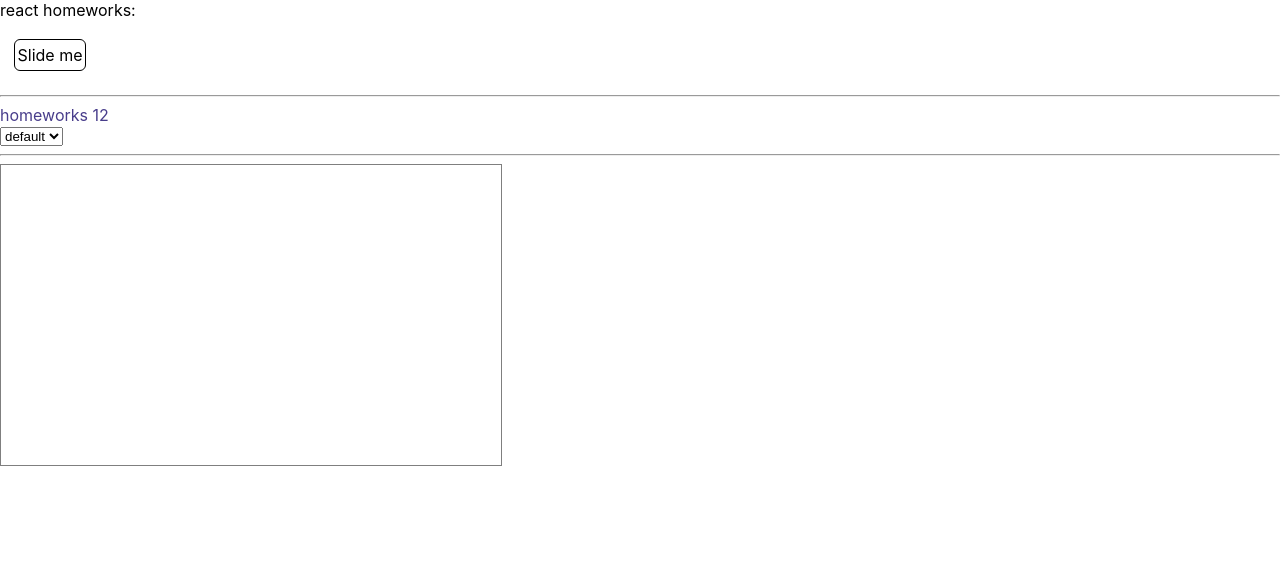
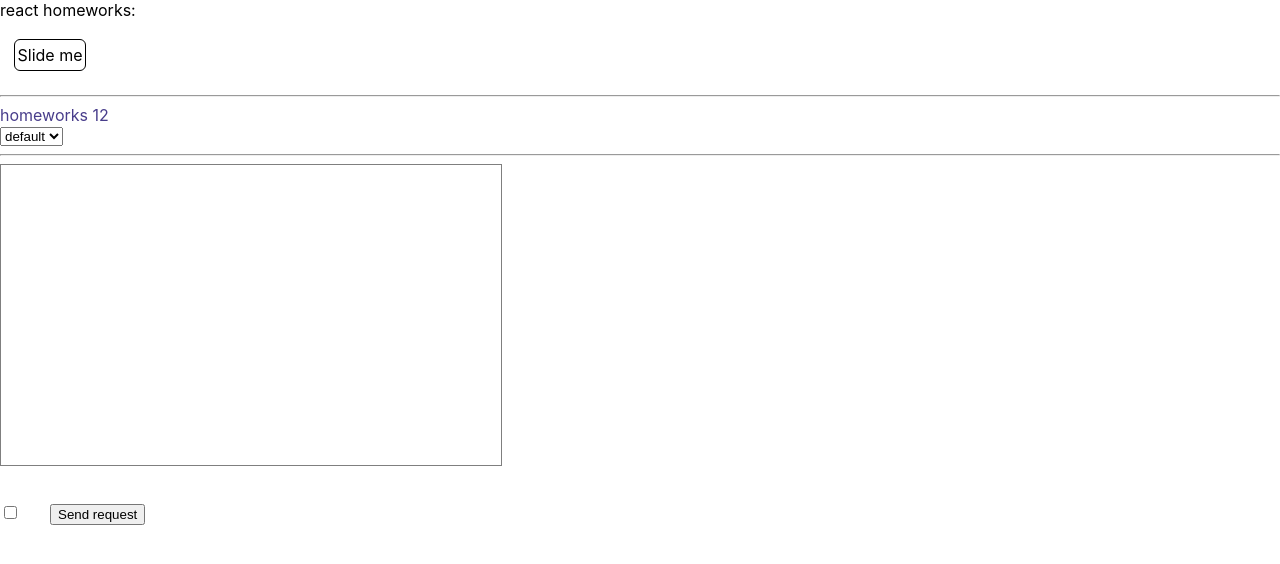
Before and after one commit to nimrab/react-hw, a React (Create React App) app: page /junior-plus in a window 1280 px wide. Shown: the top 564 px of the page. Built offline with nearby package versions, Linux system fonts and the light colour scheme.

Commit message:
task 13 done

```diff
--- a/package.json
+++ b/package.json
@@ -14,6 +14,7 @@
     "@types/react-redux": "^7.1.22",
     "@types/react-router-dom": "^5.3.2",
     "@types/uuid": "^8.3.1",
+    "axios": "^0.26.0",
     "gh-pages": "^3.2.3",
     "react": "^16.13.1",
     "react-dom": "^16.13.1",
--- /dev/null
+++ b/src/p2-homeworks/h13/HW13.tsx
@@ -0,0 +1,13 @@
+import React from 'react';
+import {Request} from "./Request";
+
+export const HW13 = () => {
+
+
+    return (
+        <>
+            <Request/>
+        </>
+    )
+
+}
--- /dev/null
+++ b/src/p2-homeworks/h13/Request.tsx
@@ -0,0 +1,43 @@
+import React, {useState} from "react";
+import SuperCheckbox from "../h4/common/c3-SuperCheckbox/SuperCheckbox";
+import SuperButton from "../h4/common/c2-SuperButton/SuperButton";
+import css from "../h6/main.module.css";
+import {requestsAPI} from "./RequestsAPI";
+
+
+export const Request = () => {
+
+    const [checked, setChecked] = useState<boolean>(false)
+    const [response, setResponse] = useState<any>(null)
+
+    const sendRequest = () => {
+
+        requestsAPI.auth_test(checked)
+            .then(res => {
+                console.log(res.data.errorText)
+                setResponse(res.data.errorText)
+            })
+            .catch (error =>  {
+            console.log({...error});
+            console.log(error.response ? error.response.data.errorText : error.message);
+                setResponse(error.response.data.errorText)
+        })
+
+    }
+
+    return (
+        <div>
+            <br/>
+            <div><SuperCheckbox
+                checked={checked}
+                onChangeChecked={setChecked}
+            />
+                <SuperButton onClick={sendRequest} className={css.btns}>Send request</SuperButton>
+
+            </div>
+
+            {response && <div>{response}</div>}
+
+        </div>
+    )
+}
--- /dev/null
+++ b/src/p2-homeworks/h13/RequestsAPI.ts
@@ -0,0 +1,23 @@
+import axios from 'axios'
+
+const instance = axios.create({
+    baseURL: 'https://neko-cafe-back.herokuapp.com/',
+})
+
+
+export const requestsAPI = {
+
+    auth_test(value: boolean) {
+        return instance.post<ResponseType>(`auth/test`, {success: value})
+    }
+
+}
+
+type ResponseType = {
+    errorText: string
+    info: string
+    yourBody: {
+        success: boolean
+    }
+    yourQuery:{}
+}
--- a/src/p2-homeworks/h5/pages/JuniorPlus.tsx
+++ b/src/p2-homeworks/h5/pages/JuniorPlus.tsx
@@ -1,5 +1,6 @@
 import React from "react";
 import HW12 from "../../h12/HW12";
+import {HW13} from "../../h13/HW13";
 
 
 
@@ -8,6 +9,7 @@ export const JuniorPlus = () => {
     return (
         <div>
             <HW12/>
+            <HW13/>
         </div>
 
     )
--- a/src/p2-homeworks/h7/common/c6-SuperRadio/SuperRadio.tsx
+++ b/src/p2-homeworks/h7/common/c6-SuperRadio/SuperRadio.tsx
@@ -26,7 +26,7 @@ const SuperRadio: React.FC<SuperRadioPropsType> = (
     const mappedOptions: any[] = options ? options.map((o, i) => (
         <label key={name + '-' + i}>
             <input
-                name={'radioBtn1'}
+                name={'radioBtn' + i}
                 type={'radio'}
                 checked={o === value}
                 value={o}
```
Also changed, not shown: 1 other file (tests, documents, lock files or other folders).
